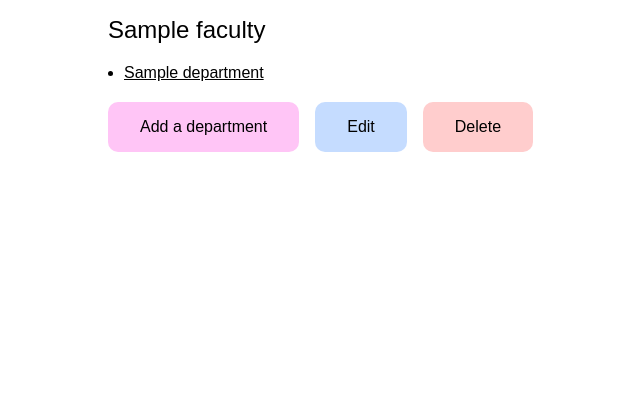
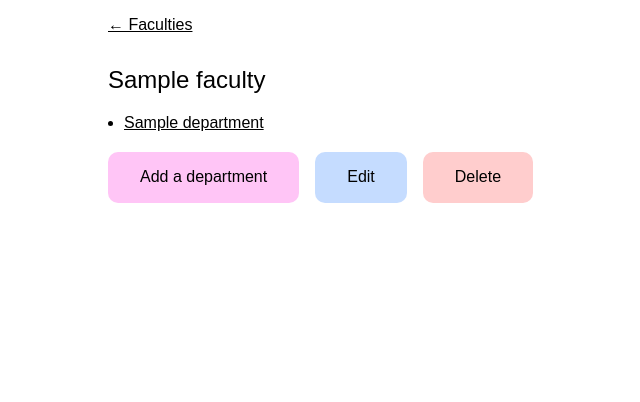
Before and after one commit to cu-library/mellyn, a Django app: a page that uses templates/agreements/faculty_read.html in a window 1280 px wide. Shown: the part 64-466 px from the top of the page, without its empty margins (52-692 px from the left). Run offline with Django 3.2, Linux system fonts and the light colour scheme; a user stored in the database is signed in; tables that the repository leaves empty hold one stand-in row (values such as "Sample post"); parts of the project's set-up code (start-up, migrations or seed data) failed here and were passed over; some web fonts are replaced.

Commit message:
Add a breadcrump link back to the list of objects

```diff
--- a/static/css/main.css
+++ b/static/css/main.css
@@ -232,6 +232,10 @@ ul.messages li.error {
   background: var(--error-message-background);
 }
 
+div.breadcrumb {
+  margin: 16px 0 32px 0;
+}
+
 form div {
   display: flex;
   flex-direction: column;
--- a/templates/agreements/agreement_read.html
+++ b/templates/agreements/agreement_read.html
@@ -3,6 +3,7 @@
 {% block sitetitle %}{{ agreement.title }}{% endblock %}
 
 {% block main %}
+  <div class="breadcrumb"><a aria-label="Return to the list of agreements" href="{% url 'agreements_list' %}">&larr; Agreements</a></div>
   <h2>{{ agreement.title }}</h2>
   <p class="created">Created {{ agreement.created | date:"Y-m-d" }}</p>
   <p class="resource">Provides access to {{ agreement.resource.name }}</p>
--- a/templates/agreements/department_read.html
+++ b/templates/agreements/department_read.html
@@ -3,6 +3,7 @@
 {% block sitetitle %}{{ department.name }}{% endblock %}
 
 {% block main %}
+  <div class="breadcrumb"><a aria-label="Return to the list of departments" href="{% url 'departments_list' %}">&larr; Departments</a></div>
   <h2>{{ department.name }}</h2>
   <p>Part of <a href="{% url 'faculties_read' department.faculty.slug %}">{{ department.faculty.name }}</a>.</p>
   <div class="actions">
--- a/templates/agreements/faculty_read.html
+++ b/templates/agreements/faculty_read.html
@@ -3,6 +3,7 @@
 {% block sitetitle %}{{ faculty.name }}{% endblock %}
 
 {% block main %}
+  <div class="breadcrumb"><a aria-label="Return to the list of faculties" href="{% url 'faculties_list' %}">&larr; Faculties</a></div>
   <h2>{{ faculty.name }}</h2>
   {% if departments %}
   <ul>
--- a/templates/agreements/resource_read.html
+++ b/templates/agreements/resource_read.html
@@ -3,6 +3,7 @@
 {% block sitetitle %}{{ resource.name }}{% endblock %}
 
 {% block main %}
+  <div class="breadcrumb"><a aria-label="Return to the list of resources" href="{% url 'resources_list' %}">&larr; Resources</a></div>
   <h2>{{ resource.name }}</h2>
   <section class="htmlfield">{{ resource.description | safe}}</section>
   <div class="actions">
```
